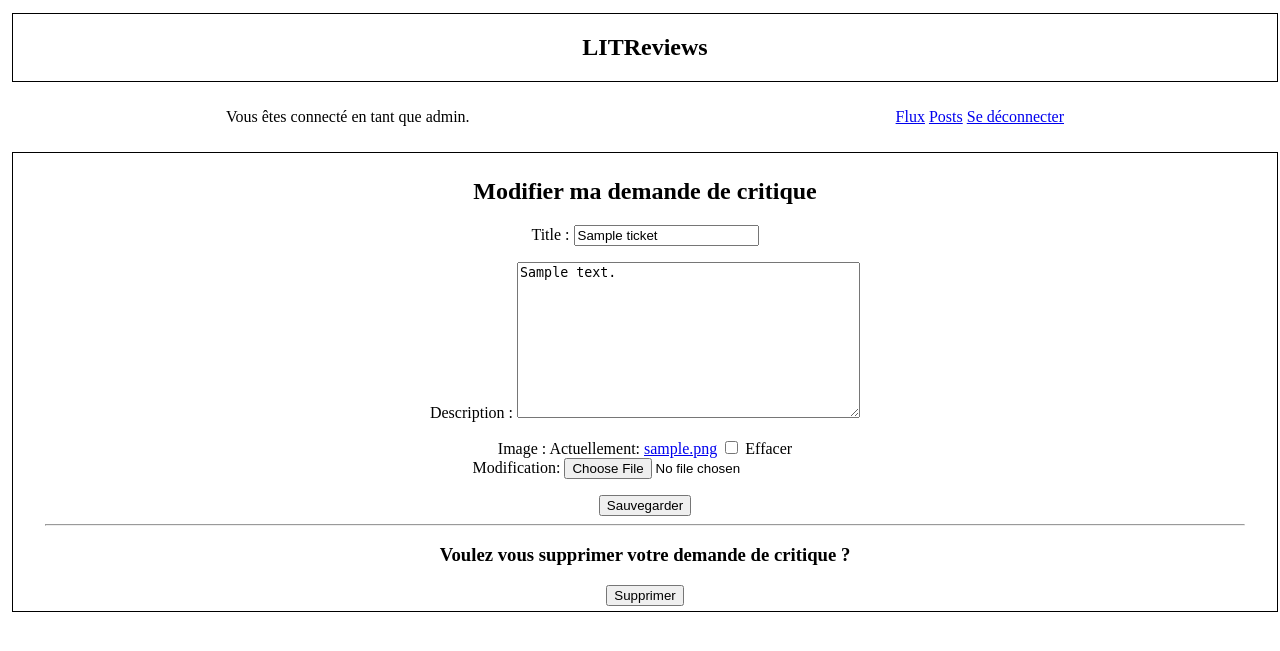
After one commit to Mohseghir/Litreviews, a Django app: page /1/editticket/ in a window 1280 px wide. The commit adds this page. Shown: the top 651 px of the page. Run offline with Django 4.2, Linux system fonts and the light colour scheme; a user stored in the database is signed in; tables that the repository leaves empty hold one stand-in row (values such as "Sample post").

Commit message:
Update auth app fixing migrations prb on flux app adding edit reviews and tickets

```diff
--- a/authentication/templates/authentication/password_change_done.html
+++ /dev/null
@@ -1,4 +0,0 @@
-{% extends 'base.html' %}
-{% block content %}
-    <p>Vous avez changé votre mot de passe avec succès ! Cliquez <a href={% url 'index' %}>ici</a> pour revenir à la page d’accueil.</p>
-{% endblock content %}
--- a/flux/forms.py
+++ b/flux/forms.py
@@ -3,17 +3,25 @@ from .models import Ticket, Review
 
 
 class TicketForm(forms.ModelForm):
-    """Ticket creation form."""
     class Meta:
         model = Ticket
         fields = ["title", "description", "image"]
 
 
 class ReviewForm(forms.ModelForm):
-    """Review creation form."""
+    edit_review = forms.BooleanField(widget=forms.HiddenInput, initial=True)
+
     class Meta:
         model = Review
         fields = ["rating", "headline", "body"]
 
     CHOICES = [(0, "0"), (1, "1"), (2, "2"), (3, "3"), (4, "4"), (5, "5")]
     rating = forms.ChoiceField(label="Note", widget=forms.RadioSelect, choices=CHOICES)
+
+
+class DeleteTicketForm(forms.Form):
+    delete_ticket = forms.BooleanField(widget=forms.HiddenInput, initial=True)
+
+
+class DeleteReviewForm(forms.Form):
+    delete_review = forms.BooleanField(widget=forms.HiddenInput, initial=True)
--- a/flux/models.py
+++ b/flux/models.py
@@ -6,14 +6,15 @@ from PIL import Image
 
 
 class Ticket(models.Model):
+    """model pour un ticket"""
+    IMAGE_MAX_SIZE = (250, 250)
+
     title = models.CharField(max_length=128)
     description = models.TextField(max_length=2048, blank=True)
     user = models.ForeignKey(to=settings.AUTH_USER_MODEL, on_delete=models.CASCADE)
     image = models.ImageField(null=True, blank=True)
     time_created = models.DateTimeField(auto_now_add=True)
     is_reviewed = models.BooleanField(default=False)
-
-    IMAGE_MAX_SIZE = (250, 250)
 
     def resize_image(self):
         image = Image.open(self.image)
@@ -22,12 +23,14 @@ class Ticket(models.Model):
 
     def save(self, *args, **kwargs):
         super().save(*args, **kwargs)
+        if self.image:
+            self.resize_image()
 
 
 class Review(models.Model):
+    """model pour une revue"""
     ticket = models.ForeignKey(to=Ticket, on_delete=models.CASCADE)
     rating = models.PositiveSmallIntegerField(
-        # validates that rating must be between 0 and 5
         validators=[MinValueValidator(0), MaxValueValidator(5)]
     )
     user = models.ForeignKey(to=settings.AUTH_USER_MODEL,
--- /dev/null
+++ b/flux/templates/flux/edit_ticket.html
@@ -0,0 +1,17 @@
+{% extends 'base.html' %}
+{% block content %}
+    <h2>Modifier ma demande de critique</h2>
+    <form method="post" enctype="multipart/form-data">
+        {{ edit_form.as_p }}
+        {% csrf_token %}
+        <button type="submit" >Sauvegarder</button>
+
+    </form>
+    <hr>
+    <h3>Voulez vous supprimer votre demande de critique ?</h3>
+    <form method="post" enctype="multipart/form-data">
+        {{ delete_form.as_p }}
+        {% csrf_token %}
+        <button type="submit" >Supprimer</button>
+    </form>
+{% endblock content %}
--- a/flux/templates/flux/flux.html
+++ b/flux/templates/flux/flux.html
@@ -4,10 +4,10 @@
 
 <div class="header">
     <div class="case">
-        <p><input type=button onclick=window.location.href="{% url 'make_ticket'%}"; value="Demander une critique" /></p>
+        <p><input type=button onclick=window.location.href="{% url 'create_ticket'%}"; value="Demander une critique" /></p>
     </div>
     <div class="case">
-        <p><input type=button onclick=window.location.href="{% url 'make_review_ticket'%}"; value="Créer une critique" /></p>
+        <p><input type=button onclick=window.location.href="{% url 'create_review_ticket'%}"; value="Créer une critique" /></p>
     </div>
 </div>
 <div class="content">
@@ -36,7 +36,7 @@
                     {% else %}
                         {% if post.is_reviewed == False %}
                         <p>
-                            <input type=button onclick=window.location.href="{% url 'make_review' post.id %}"; value="Créer une critique" />
+                            <input type=button onclick=window.location.href="{% url 'create_review' post.id %}"; value="Créer une critique" />
                         </p>
                         {% endif %}
                     {% endif %}
--- a/flux/urls.py
+++ b/flux/urls.py
@@ -1,14 +1,18 @@
 from django.conf import settings
 from django.conf.urls.static import static
 from django.urls import path
-from .views import flux, posts, make_ticket, make_review, make_review_ticket
+from .views import flux, posts, create_ticket, \
+    create_review, create_review_ticket, \
+    edit_review, edit_ticket
 
 urlpatterns = [
     path('flux/', flux, name='flux'),
     path('posts/', posts, name='posts'),
-    path('maketicket/', make_ticket, name='make_ticket'),
-    path('<int:ticket_id>/makereview/', make_review, name='make_review'),
-    path('makereviewticket/', make_review_ticket, name='make_review_ticket'),
+    path('createticket/', create_ticket, name='create_ticket'),
+    path('<int:ticket_id>/createreview/', create_review, name='create_review'),
+    path('createreviewticket/', create_review_ticket, name='create_review_ticket'),
+    path("<int:ticket_id>/editticket/", edit_ticket, name="edit_ticket"),
+    path("<int:review_id>/editreview/", edit_review, name="edit_review"),
 ]
 if settings.DEBUG:
     urlpatterns += static(settings.MEDIA_URL,
--- a/flux/views.py
+++ b/flux/views.py
@@ -3,7 +3,7 @@ from django.shortcuts import render, redirect, get_object_or_404
 from django.db.models import Value, CharField
 from itertools import chain
 from .models import Ticket, Review
-from .forms import ReviewForm, TicketForm
+from .forms import ReviewForm, TicketForm, DeleteTicketForm, DeleteReviewForm
 from django.contrib import messages
 
 
@@ -36,7 +36,7 @@ def posts(request):
 
 
 @login_required(login_url='/')
-def make_ticket(request):
+def create_ticket(request):
     form = TicketForm()
     if request.method == 'POST':
         form = TicketForm(request.POST, request.FILES)
@@ -50,7 +50,7 @@ def make_ticket(request):
 
 
 @login_required(login_url='/')
-def make_review(request, ticket_id):
+def create_review(request, ticket_id):
     ticket = get_object_or_404(Ticket, id=ticket_id)
     form = ReviewForm()
     if request.method == 'POST':
@@ -67,7 +67,7 @@ def make_review(request, ticket_id):
 
 
 @login_required(login_url="/")
-def make_review_ticket(request):
+def create_review_ticket(request):
     ticket_form = TicketForm()
     review_form = ReviewForm()
     if request.method == "POST":
@@ -89,3 +89,55 @@ def make_review_ticket(request):
     }
     return render(request, "flux/create_review_ticket.html",
                   context=context)
+
+
+@login_required
+def edit_ticket(request, ticket_id):
+    ticket = get_object_or_404(Ticket, id=ticket_id)
+    edit_form = TicketForm(instance=ticket)
+    delete_form = DeleteTicketForm()
+    if request.method == "POST":
+        if "edit_ticket" in request.POST:
+            edit_form = TicketForm(request.POST, request.FILES,
+                                   instance=ticket)
+            if edit_form.is_valid():
+                edit_form.save()
+                return redirect("posts")
+        if "delete_ticket" in request.POST:
+            delete_form = DeleteTicketForm(request.POST)
+            if delete_form.is_valid():
+                ticket.delete()
+                return redirect("posts")
+    context = {
+        "edit_form": edit_form,
+        "delete_form": delete_form,
+    }
+    return render(request, "flux/edit_ticket.html",
+                  context=context)
+
+
+@login_required
+def edit_review(request, review_id):
+    review = get_object_or_404(Review, id=review_id)
+    edit_form = ReviewForm(instance=review)
+    delete_form = DeleteReviewForm()
+    if request.method == "POST":
+        if "edit_review" in request.POST:
+            edit_form = ReviewForm(request.POST,
+                                   request.FILES,
+                                   instance=review)
+            if edit_form.is_valid():
+                edit_form.save()
+                return redirect("posts")
+        if "delete_review" in request.POST:
+            print("Check")
+            delete_form = DeleteReviewForm(request.POST)
+            if delete_form.is_valid():
+                review.delete()
+                return redirect("posts")
+    context = {
+        "edit_form": edit_form,
+        "delete_form": delete_form,
+    }
+    return render(request, "flux/edit_review.html",
+                  context=context)
```
Also changed, not shown: authentication/templates/authentication/password_change_form.html (deleted, +0 -8 lines), flux/templates/flux/edit_review.html (added, +17 -0 lines), flux/templates/flux/posts.html (+5 -3 lines), db.sqlite3, flux/migrations/0002_ticket_time_created.py (added), flux/migrations/0003_review_time_created.py (added), flux/migrations/0004_ticket_is_reviewed.py (added), flux/templates/flux/create_ticket.html (line endings or trailing spaces).
